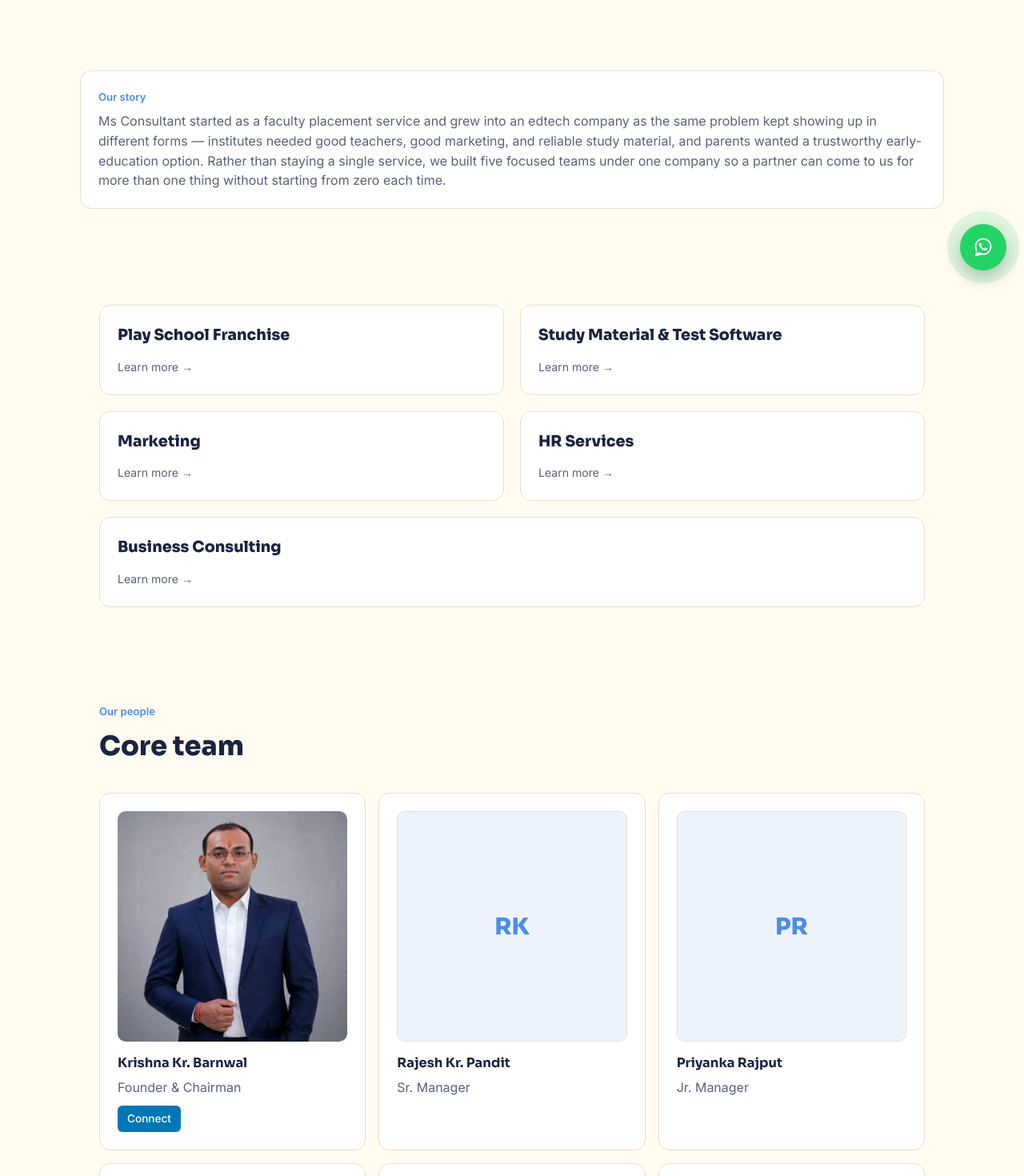
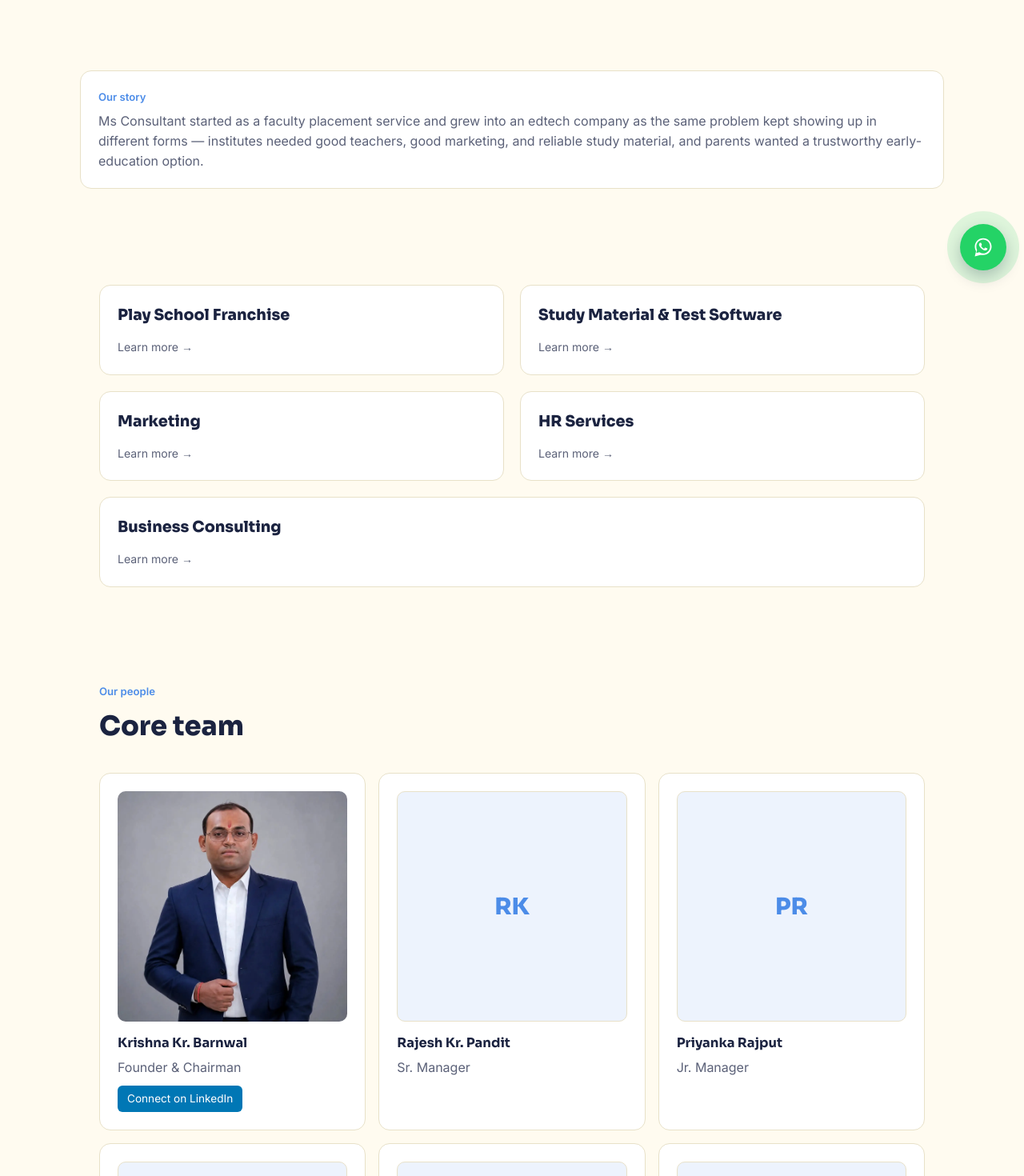
Before and after one commit to Deepak172003/MS_Consultant, a React (Vite) app: page /MS_Consultant/about in a window 1280 px wide. Shown: the part 440-1910 px from the top of the page at 80% size. Built offline with nearby package versions, Linux system fonts and the light colour scheme.

Commit message:
Update About.jsx

```diff
--- a/src/pages/About.jsx
+++ b/src/pages/About.jsx
@@ -20,12 +20,7 @@ const team = [
 ];
 
 function initials(name) {
-  return name
-   .split(" ")
-   .filter((w) => /^[A-Za-z]/.test(w))
-   .slice(0, 2)
-   .map((w) => w[0].toUpperCase())
-   .join("");
+  return name.split(" ").filter((w) => /^[A-Za-z]/.test(w)).slice(0, 2).map((w) => w[0].toUpperCase()).join("");
 }
 
 export default function About() {
@@ -35,27 +30,14 @@ export default function About() {
         <div className="wrap">
           <div className="eyebrow">Since 2019</div>
           <h1>One Ms Consultant company, five ways we help</h1>
-          <p>
-            {COMPANY_NAME} is a company covering Play School
-            franchise, study material & test software, marketing, HR
-            services and business consulting — based in Bokaro (Head Office) & Ranchi.
-          </p>
+          <p>{COMPANY_NAME} is a company covering Play School franchise, study material & test software, marketing, HR services and business consulting — based in Bokaro (Head Office) & Ranchi.</p>
         </div>
       </section>
 
       <section>
         <div className="wrap panel-card">
           <div className="kicker">Our story</div>
-          <p className="muted">
-            {COMPANY_NAME} started as a faculty placement service and grew
-            into an edtech company as the same problem kept showing up in
-            different forms — institutes needed good teachers, good
-            marketing, and reliable study material, and parents wanted a
-            trustworthy early-education option. Rather than staying a single
-            service, we built five focused teams under one company so a
-            partner can come to us for more than one thing without starting
-            from zero each time.
-          </p>
+          <p className="muted">{COMPANY_NAME} started as a faculty placement service and grew into an edtech company as the same problem kept showing up in different forms — institutes needed good teachers, good marketing, and reliable study material, and parents wanted a trustworthy early-education option.</p>
         </div>
       </section>
 
@@ -64,9 +46,7 @@ export default function About() {
           {VERTICALS.map((v) => (
             <div className="panel-card" key={v.key}>
               <h2 style={{ fontSize: "1.2rem" }}>{v.label}</h2>
-              <Link to={v.path} className="muted" style={{ fontSize: ".88rem" }}>
-                Learn more →
-              </Link>
+              <Link to={v.path} className="muted" style={{ fontSize: ".88rem" }}>Learn more →</Link>
             </div>
           ))}
         </div>
@@ -74,47 +54,16 @@ export default function About() {
 
       <section>
         <div className="wrap">
-          <div className="section-head">
-            <div className="kicker">Our people</div>
-            <h2>Core team</h2>
-          </div>
+          <div className="section-head"><div className="kicker">Our people</div><h2>Core team</h2></div>
           <div className="grid-3">
             {team.map((m) => (
               <div className="card team-card" key={m.name}>
-                {m.img? (
-                  <img
-                    src={m.img}
-                    alt={m.name}
-                    className="team-photo"
-                  />
-                ) : (
-                  <div className="team-photo team-photo-fallback" aria-hidden="true">
-                    {initials(m.name)}
-                  </div>
-                )}
+                {m.img? <img src={m.img} alt={m.name} className="team-photo" /> : <div className="team-photo team-photo-fallback">{initials(m.name)}</div>}
                 <h3>{m.name}</h3>
                 <p className="muted">{m.role}</p>
-
                 {m.linkedin && (
-                  <a
-                    href={m.linkedin}
-                    target="_blank"
-                    rel="noopener noreferrer"
-                    style={{
-                      display: "inline-flex",
-                      alignItems: "center",
-                      gap: "6px",
-                      marginTop: "10px",
-                      padding: "6px 12px",
-                      background: "#0077b5",
-                      color: "white",
-                      borderRadius: "6px",
-                      fontSize: "0.85rem",
-                      textDecoration: "none",
-                      fontWeight: "500"
-                    }}
-                  >
-                    Connect
+                  <a href={m.linkedin} target="_blank" rel="noopener noreferrer" style={{ display: "inline-flex", marginTop: "10px", padding: "6px 12px", background: "#0077b5", color: "white", borderRadius: "6px", fontSize: "0.85rem", textDecoration: "none" }}>
+                    Connect on LinkedIn
                   </a>
                 )}
               </div>
@@ -127,9 +76,7 @@ export default function About() {
         <div className="wrap cta-band">
           <h2>Visit or message us</h2>
           <p className="muted">{ADDRESS}</p>
-          <WhatsAppCTA message={`Hi, I'd like to know more about ${COMPANY_NAME}.`}>
-            Message us on WhatsApp
-          </WhatsAppCTA>
+          <WhatsAppCTA message={`Hi, I'd like to know more about ${COMPANY_NAME}.`}>Message us on WhatsApp</WhatsAppCTA>
         </div>
       </section>
     </>
```
